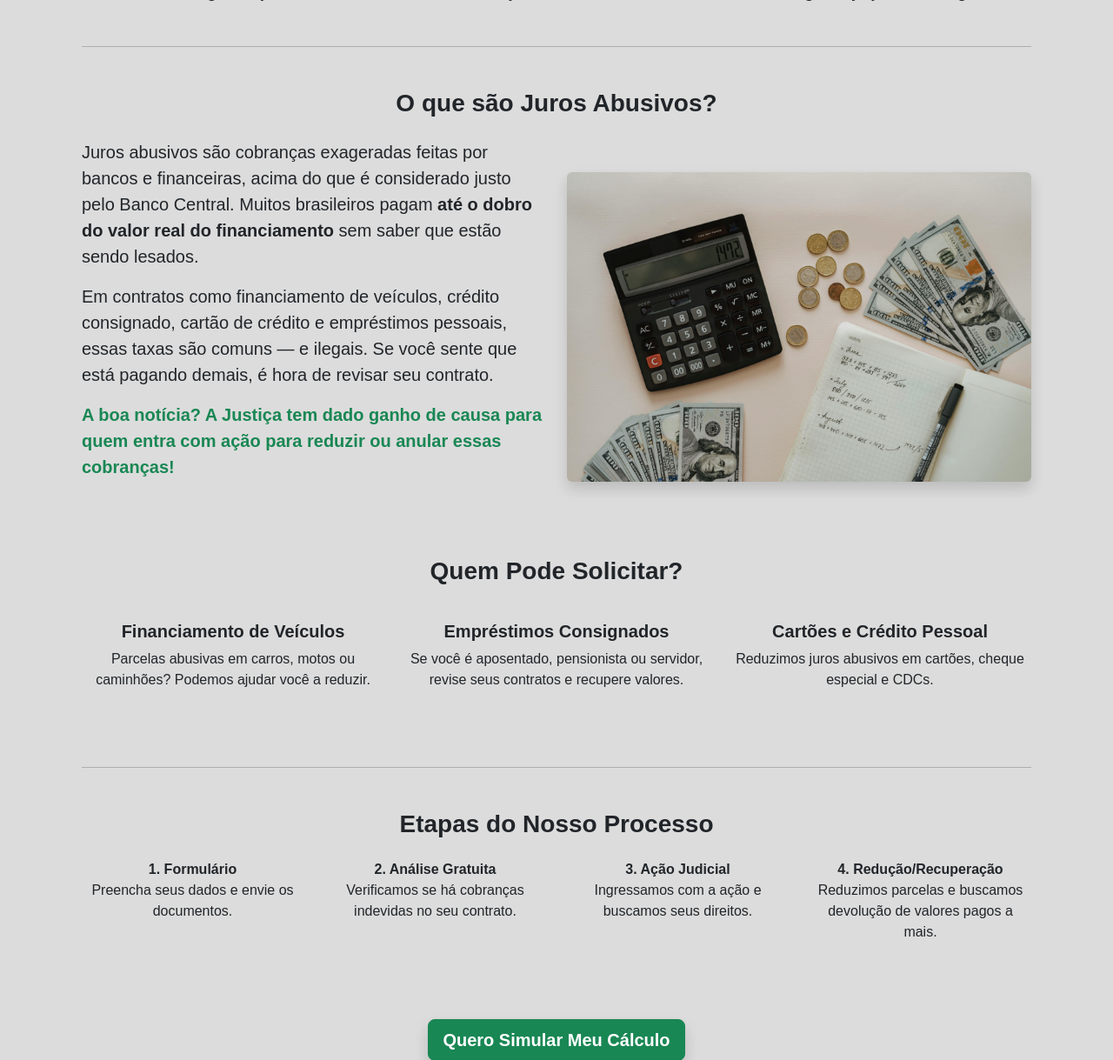
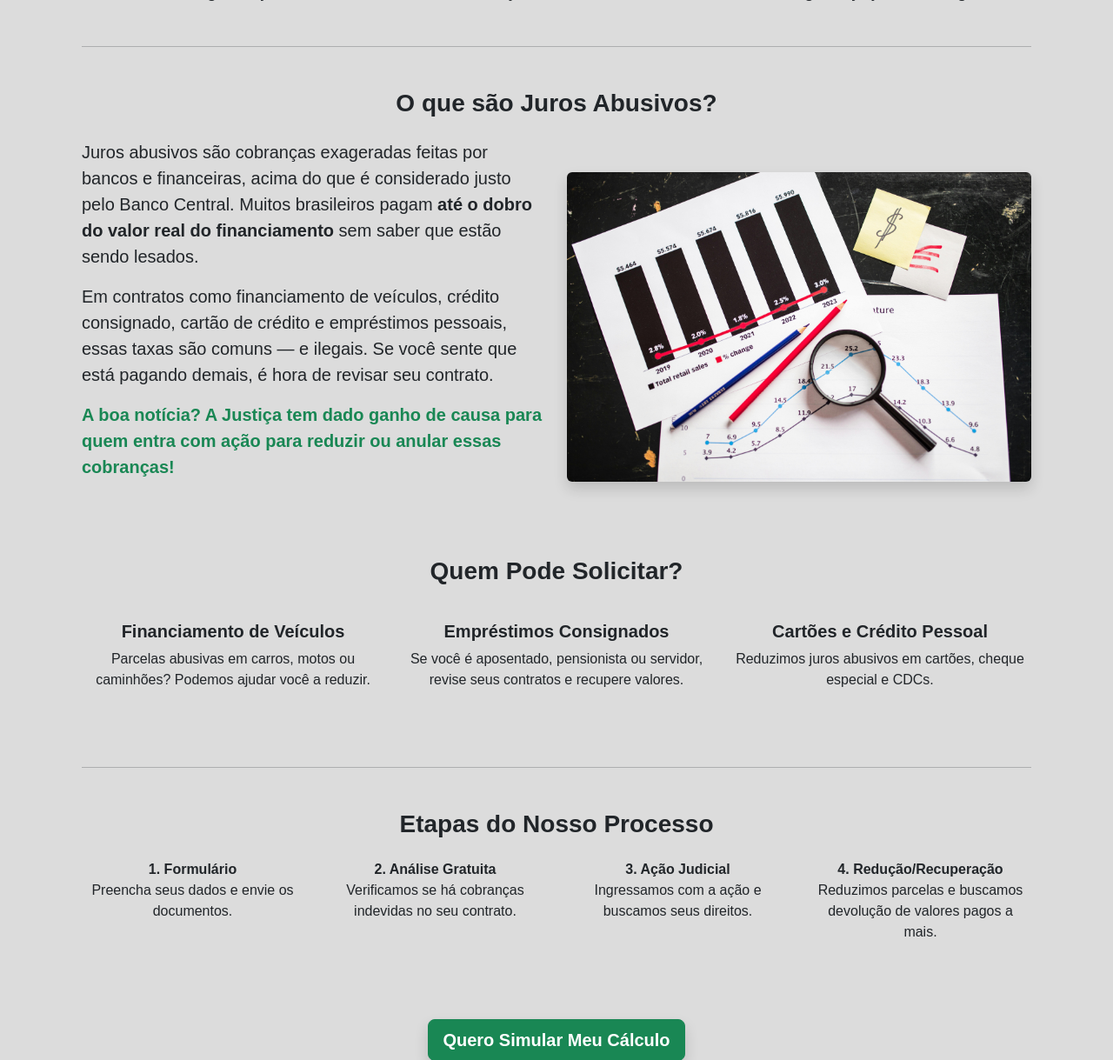
Before and after one commit to revisaosegura/siterevisaosegura, a Django app: page /servicos/ in a window 1280 px wide. Shown: the part 523-1742 px from the top of the page at 87% size. Run offline with Django 5.2, Linux system fonts and the light colour scheme.

Commit message:
🚀 Atualizações gerais no projeto revisao_segura

```diff
--- a/templates/calculo.html
+++ b/templates/calculo.html
@@ -26,7 +26,7 @@
             <div class="bg-light p-4 rounded shadow">
                 <h4 class="text-dark fw-bold">O que é Cálculo Revisional?</h4>
                 <p>Informe seus dados e simule a revisão do seu contrato de financiamento ou empréstimo. Nossa equipe vai analisar e entrar em contato.</p>
-                <img src="/static/images/calculo.jpg" alt="Cálculo Revisional" class="img-fluid rounded mt-3">
+                <img src="/static/images/revisar.jpg" alt="Cálculo Revisional" class="img-fluid rounded mt-3">
             </div>
         </div>
 
--- a/templates/servicos.html
+++ b/templates/servicos.html
@@ -35,27 +35,26 @@
         </p>
     </div>
     <div class="col-md-6">
-        <img src="/static/images/revisao.jpg" class="img-fluid rounded shadow" alt="Juros Abusivos">
+        <img src="/static/images/juros.jpg" class="img-fluid rounded shadow" alt="Juros Abusivos">
     </div>
 </div>
 
-    <!-- Quem Pode Solicitar -->
 <div class="text-center">
     <h3 class="fw-bold mb-4">Quem Pode Solicitar?</h3>
 </div>
 <div class="row text-center">
     <div class="col-md-4 mb-4">
-            <i class="bi bi-truck-front-fill text-success" style="font-size: 3rem;"></i>
+        <i class="bi bi-car-front-fill text-success" style="font-size: 3rem;"></i>
         <h5 class="fw-bold mt-3">Financiamento de Veículos</h5>
         <p>Parcelas abusivas em carros, motos ou caminhões? Podemos ajudar você a reduzir.</p>
     </div>
     <div class="col-md-4 mb-4">
-            <i class="bi bi-person-bounding-box text-success" style="font-size: 3rem;"></i>
+        <i class="bi bi-people-fill text-success" style="font-size: 3rem;"></i>
         <h5 class="fw-bold mt-3">Empréstimos Consignados</h5>
         <p>Se você é aposentado, pensionista ou servidor, revise seus contratos e recupere valores.</p>
     </div>
     <div class="col-md-4 mb-4">
-            <i class="bi bi-credit-card-2-front-fill text-success" style="font-size: 3rem;"></i>
+        <i class="bi bi-credit-card-fill text-success" style="font-size: 3rem;"></i>
         <h5 class="fw-bold mt-3">Cartões e Crédito Pessoal</h5>
         <p>Reduzimos juros abusivos em cartões, cheque especial e CDCs.</p>
     </div>
@@ -68,19 +67,19 @@
 </div>
 <div class="row text-center">
     <div class="col-md-3 col-6 mb-4">
-            <i class="bi bi-ui-checks text-success" style="font-size: 2rem;"></i>
+        <i class="bi bi-file-earmark-plus-fill text-success" style="font-size: 2.5rem;"></i>
         <p><strong>1. Formulário</strong><br>Preencha seus dados e envie os documentos.</p>
     </div>
     <div class="col-md-3 col-6 mb-4">
-            <i class="bi bi-search text-success" style="font-size: 2rem;"></i>
+        <i class="bi bi-search-heart-fill text-success" style="font-size: 2.5rem;"></i>
         <p><strong>2. Análise Gratuita</strong><br>Verificamos se há cobranças indevidas no seu contrato.</p>
     </div>
     <div class="col-md-3 col-6 mb-4">
-            <i class="bi bi-file-earmark-text text-success" style="font-size: 2rem;"></i>
+        <i class="bi bi-journal-text text-success" style="font-size: 2.5rem;"></i>
         <p><strong>3. Ação Judicial</strong><br>Ingressamos com a ação e buscamos seus direitos.</p>
     </div>
     <div class="col-md-3 col-6 mb-4">
-            <i class="bi bi-cash-stack text-success" style="font-size: 2rem;"></i>
+        <i class="bi bi-piggy-bank-fill text-success" style="font-size: 2.5rem;"></i>
         <p><strong>4. Redução/Recuperação</strong><br>Reduzimos parcelas e buscamos devolução de valores pagos a mais.</p>
     </div>
 </div>
```
Also changed, not shown: revisao_segura/usuarios/views.py (+24 -27 lines), static/images/juros.jpg (added), static/images/revisar.jpg (added), 2 other files. Lines whose indentation alone changed are shown as unchanged.
